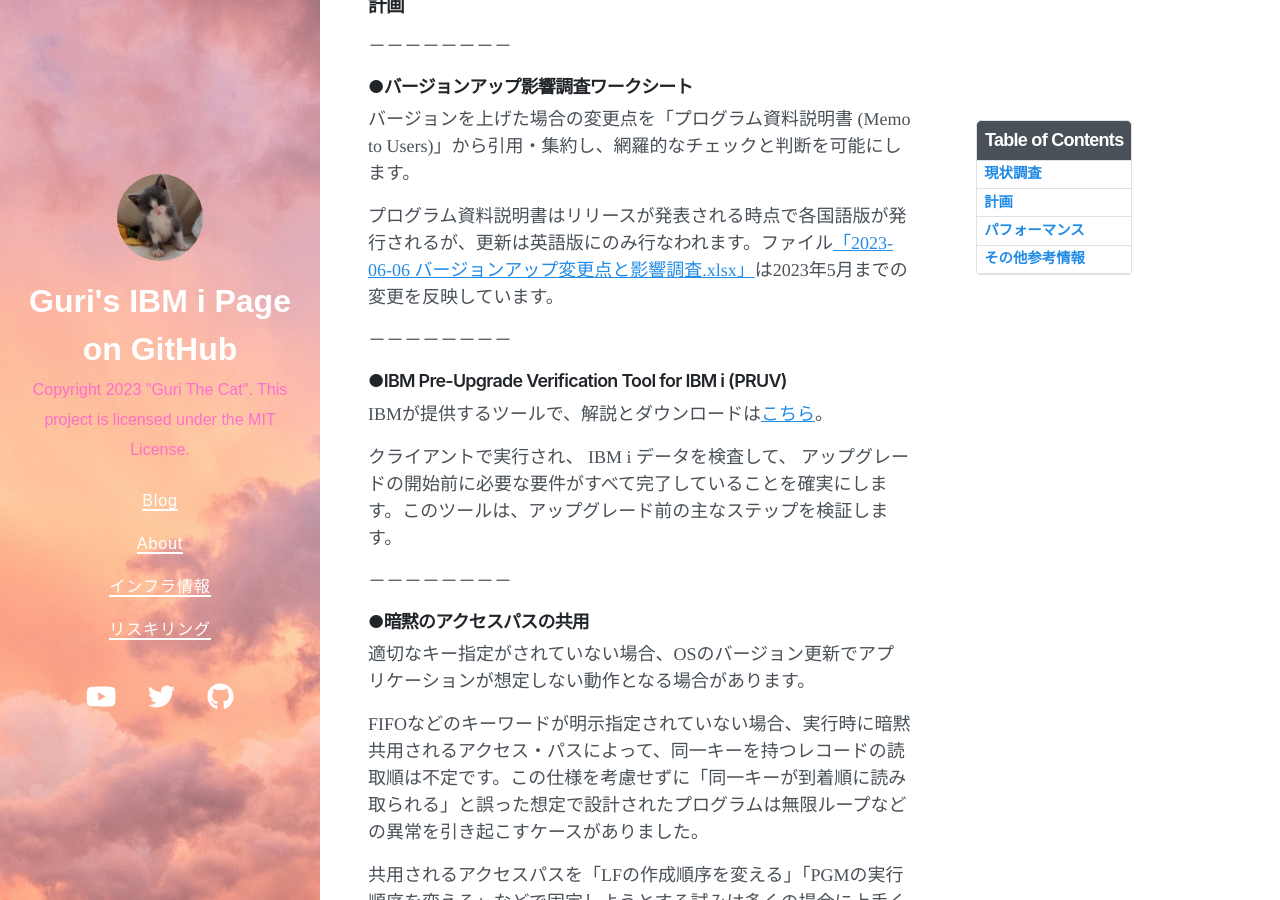
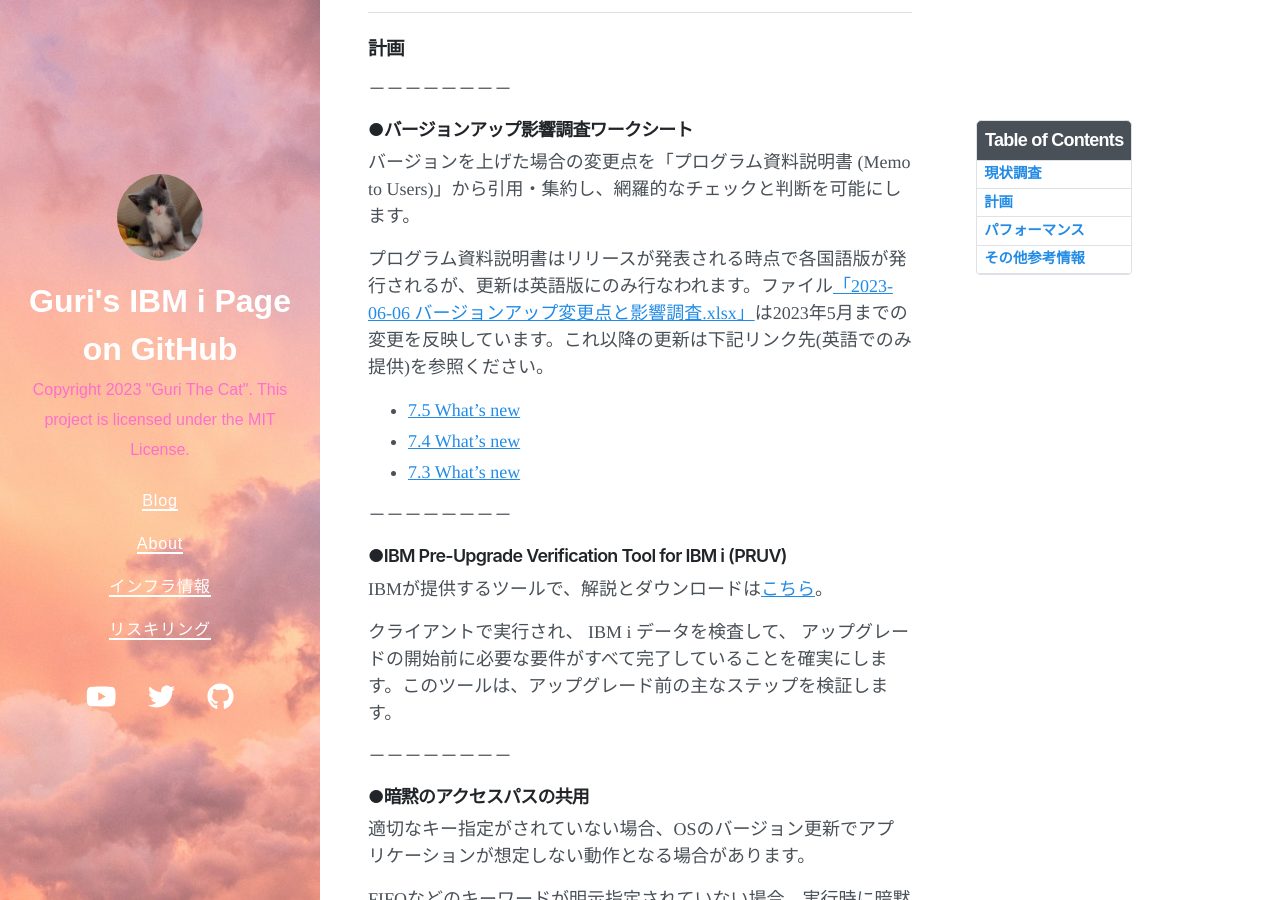
Before and after one commit to GuriCat/GuriPages, a Jekyll site: the page built from Infra.md, in a window 1280 px wide and 900 px high, scrolled down 1623 px. Built offline with Jekyll 4.4.1, drawn with Linux system fonts in a browser that asks for light colours; nearby versions of some CDN libraries; some of the changed text lies outside the part shown.

Commit message:
Update Infra.md

```diff
--- a/Infra.md
+++ b/Infra.md
@@ -96,8 +98,10 @@
 
 バージョンを上げた場合の変更点を「プログラム資料説明書  (Memo to Users)」から引用・集約し、網羅的なチェックと判断を可能にします。
 
-プログラム資料説明書はリリースが発表される時点で各国語版が発行されるが、更新は英語版にのみ行なわれます。ファイル[「2023-06-06 バージョンアップ変更点と影響調査.xlsx」](GuriPages/files/2023-06-06 バージョンアップ変更点と影響調査.xlsx)は2023年5月までの変更を反映しています。
-
+プログラム資料説明書はリリースが発表される時点で各国語版が発行されるが、更新は英語版にのみ行なわれます。ファイル[「2023-06-06 バージョンアップ変更点と影響調査.xlsx」](GuriPages/files/2023-06-06 バージョンアップ変更点と影響調査.xlsx)は2023年5月までの変更を反映しています。これ以降の更新は下記リンク先(英語でのみ提供)を参照ください。
+- [7.5 What's new](https://www.ibm.com/docs/en/i/7.5?topic=users-whats-new)
+- [7.4 What's new](https://www.ibm.com/docs/en/i/7.4?topic=users-whats-new)
+- [7.3 What's new](https://www.ibm.com/docs/en/i/7.3?topic=users-whats-new)
 
 
 <P></P>
```
Also changed, not shown: other parts of Infra.md (+4 -2 lines).
